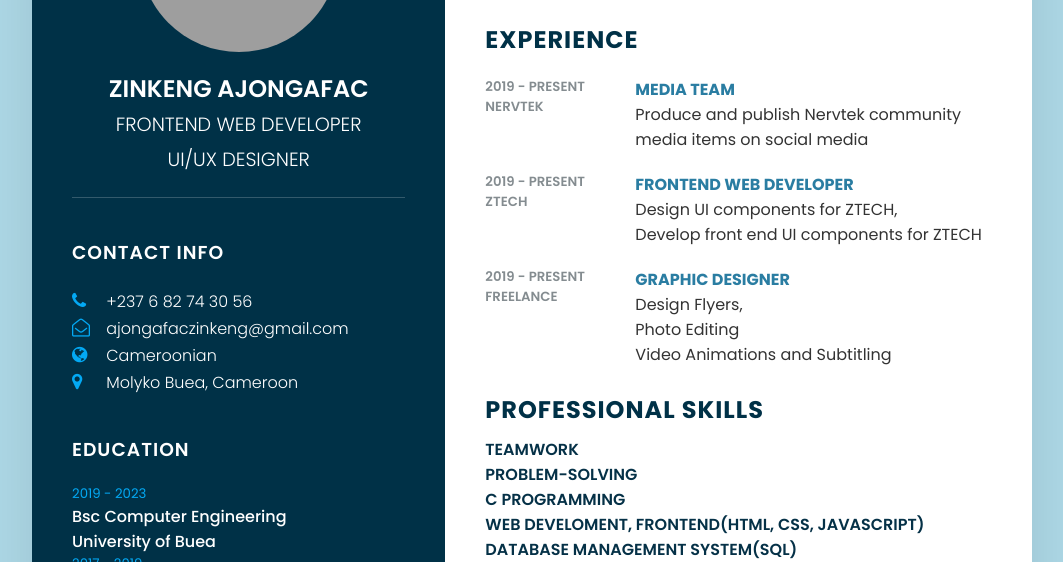
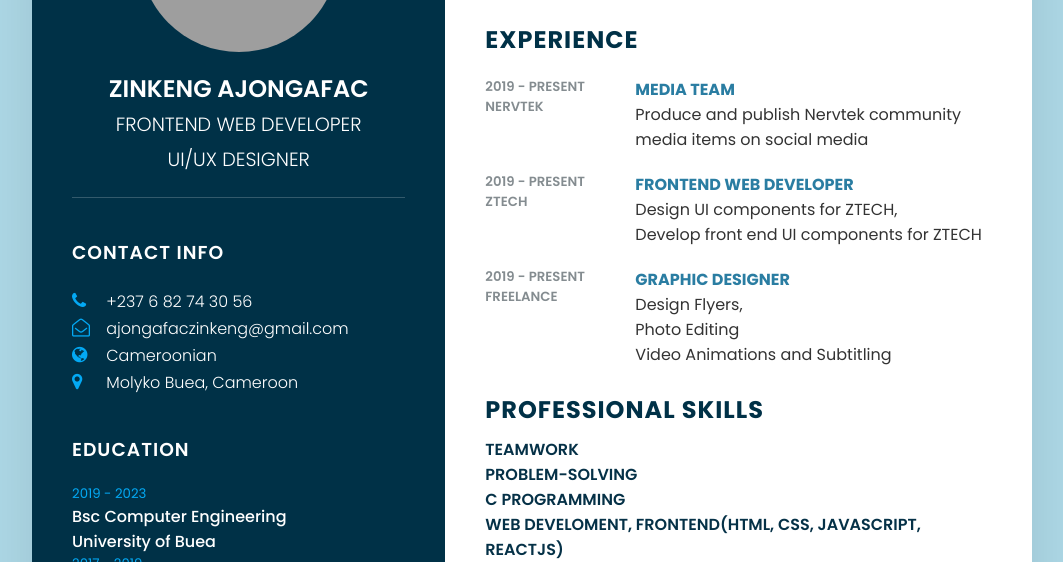
Before and after one commit to Zinkeng/resume, a plain HTML site: page index.html in a window 1280 px wide. Shown: the part 238-800 px from the top of the page, without its empty margins (108-1171 px from the left). Drawn offline with Linux system fonts and the light colour scheme; grey boxes are pictures that could not be loaded.

Commit message:
Update index.html

```diff
--- a/index.html
+++ b/index.html
@@ -171,7 +171,7 @@
             <div class="percent"></div>
           </div>
           <div class="box">
-            <h4>Web develoment, Frontend(HTML, CSS, JAVASCRIPT)</h4>
+            <h4>Web develoment, Frontend(HTML, CSS, JavaScript, ReactJS)</h4>
             <div class="percent"></div>
           </div>
           <div class="box">
```
